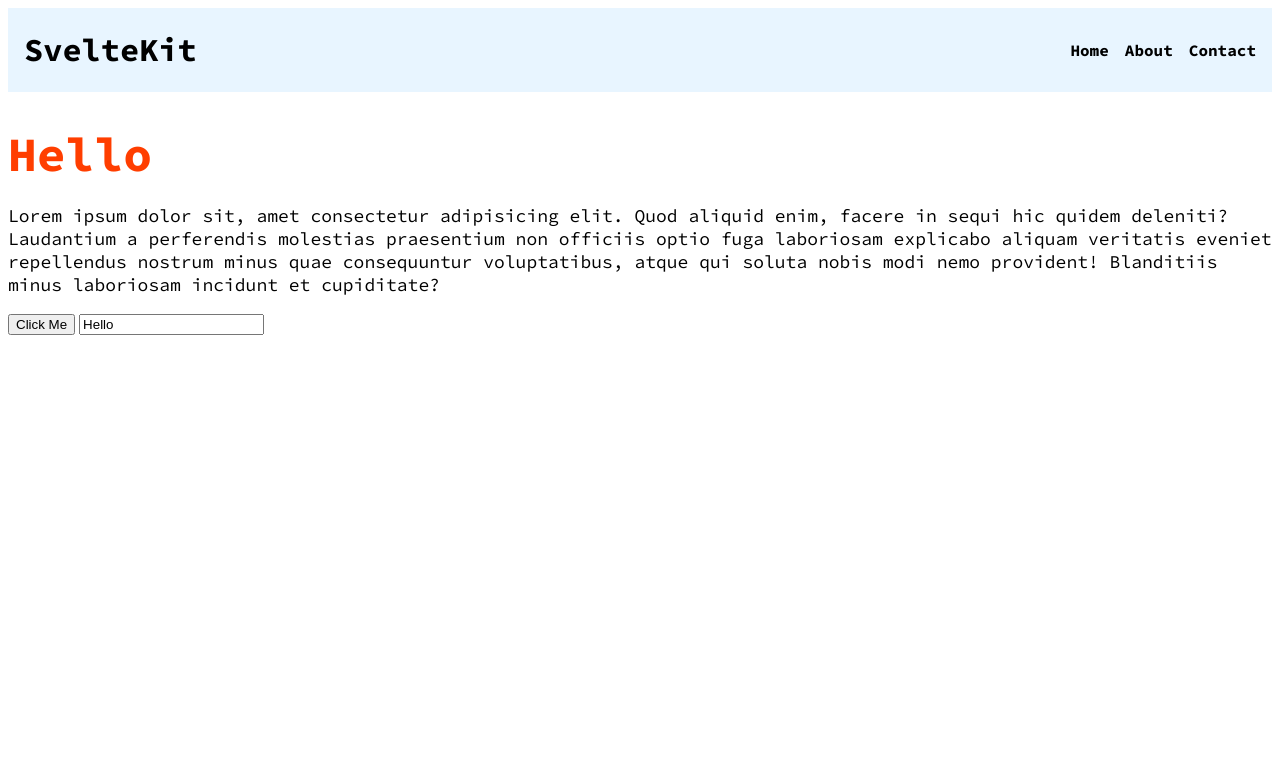
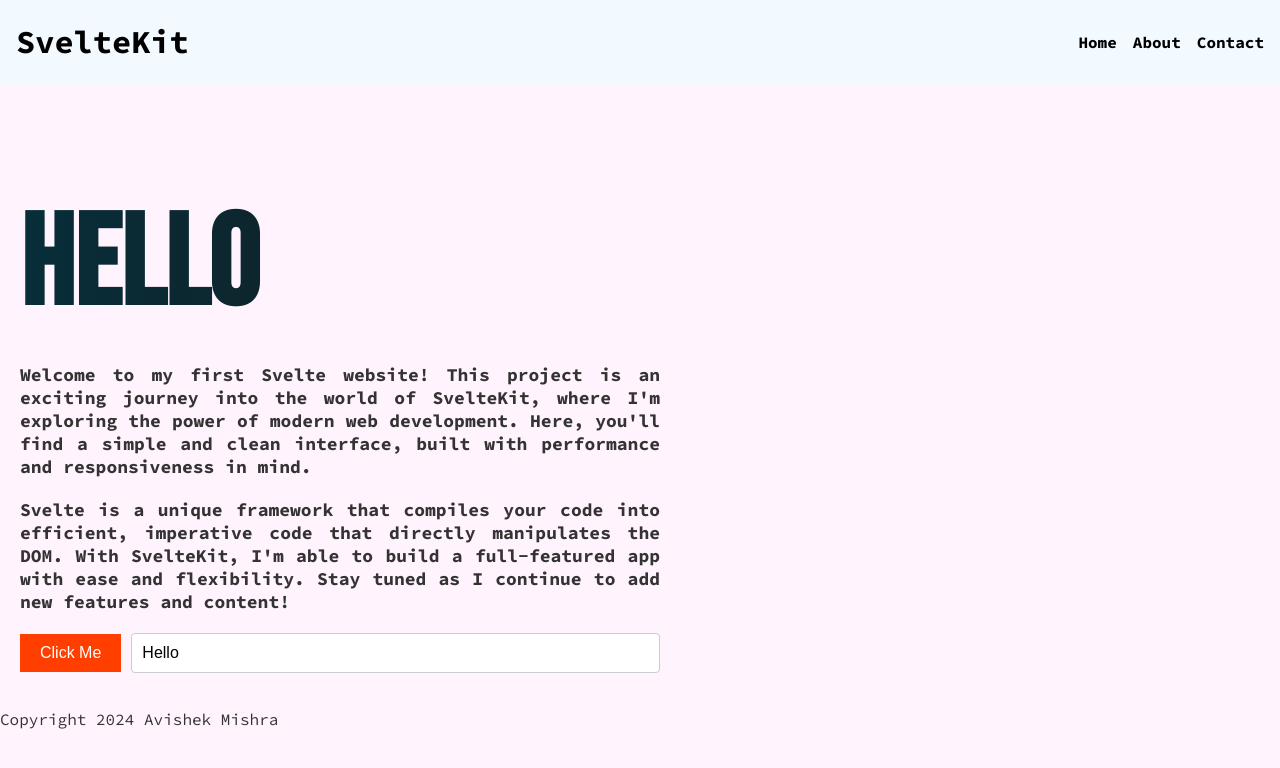
Before and after one commit to Avishek3223/SvelteKit-WEB, a SvelteKit app: page / in a window 1280 px wide. Shown: the top 768 px of the page. Built offline with nearby package versions, Linux system fonts and the light colour scheme.

Commit message:
"Updated Navbar background color, removed font imports, and refactored +page.svelte with new content, styles, and layout."

```diff
--- a/src/lib/components/Navbar.svelte
+++ b/src/lib/components/Navbar.svelte
@@ -16,7 +16,7 @@
 
 <style>
     nav {
-        background-color: #e8f5ff;
+        background-color: #f2f9ff;
         color: white;
         padding: 1rem;
     }
--- /dev/null
+++ b/src/routes/+layout.svelte
@@ -0,0 +1,42 @@
+<script>
+  import Navbar from "$lib/components/Navbar.svelte";
+  import "../styles/global.css";
+</script>
+
+<svelte:head>
+  <link rel="preconnect" href="https://fonts.googleapis.com" />
+  <link rel="preconnect" href="https://fonts.gstatic.com" />
+  <link
+    href="https://fonts.googleapis.com/css2?family=Source+Code+Pro:ital,wght@0,200..900;1,200..900&display=swap"
+    rel="stylesheet"
+  />
+  <link rel="preconnect" href="https://fonts.googleapis.com" />
+  <link rel="preconnect" href="https://fonts.gstatic.com" />
+  <link
+    href="https://fonts.googleapis.com/css2?family=Bebas+Neue&family=Source+Code+Pro:ital,wght@0,200..900;1,200..900&display=swap"
+    rel="stylesheet"
+  />
+</svelte:head>
+
+<header>
+  <Navbar title="SvelteKit" />
+</header>
+
+<main>
+  <slot></slot>
+</main>
+
+<footer>
+  <p>Copyright 2024 Avishek Mishra</p>
+</footer>
+
+<style>
+  main {
+    display: flex;
+    flex-direction: column;
+    width: 50vw;
+    text-align: justify;
+    font-weight: bold;
+    padding: 20px;
+  }
+</style>
--- a/src/routes/+page.svelte
+++ b/src/routes/+page.svelte
@@ -1,69 +1,73 @@
 <script>
-  import Navbar from "$lib/components/Navbar.svelte";
   let title = "Hello ";
   function handleClick() {
     title += "World!";
   }
 </script>
 
-<svelte:head>
-  <link rel="preconnect" href="https://fonts.googleapis.com" />
-  <link rel="preconnect" href="https://fonts.gstatic.com" crossorigin />
-  <link
-    href="https://fonts.googleapis.com/css2?family=Source+Code+Pro:ital,wght@0,200..900;1,200..900&display=swap"
-    rel="stylesheet"
-  />
-</svelte:head>
-
-
 <div>
-  <Navbar title="SvelteKit" />
   <h1>{title}</h1>
   <p>
-    Lorem ipsum dolor sit, amet consectetur adipisicing elit. Quod aliquid enim,
-    facere in sequi hic quidem deleniti? Laudantium a perferendis molestias
-    praesentium non officiis optio fuga laboriosam explicabo aliquam veritatis
-    eveniet repellendus nostrum minus quae consequuntur voluptatibus, atque qui
-    soluta nobis modi nemo provident! Blanditiis minus laboriosam incidunt et
-    cupiditate?
+    Welcome to my first Svelte website! This project is an exciting journey into
+    the world of SvelteKit, where I'm exploring the power of modern web
+    development. Here, you'll find a simple and clean interface, built with
+    performance and responsiveness in mind.
   </p>
-  <button on:click={handleClick}>Click Me</button>
-  <input type="text" bind:value={title} />
+  <p>
+    Svelte is a unique framework that compiles your code into efficient,
+    imperative code that directly manipulates the DOM. With SvelteKit, I'm able
+    to build a full-featured app with ease and flexibility. Stay tuned as I
+    continue to add new features and content!
+  </p>
+  <div class="button_input">
+    <button on:click={handleClick}>Click Me</button>
+    <input type="text" bind:value={title} />
+  </div>
 </div>
 
 <style>
-  body {
-    font-family: 'Source Code Pro', Arial, sans-serif;
-    background-color: #252525;
-    color: #333;
-    display: flex;
-    flex-direction: column;
-    justify-content: center;
-    align-items: center;
-    height: 100vh;
-    margin: 0;
-    padding: 0;
-  }
-
   h1 {
-    color: #ff3e00;
-    font-size: 48px;
+    font-size: 8rem;
     margin-bottom: 20px;
-    font-family: 'Source Code Pro', sans-serif;
+    font-family: "Bebas Neue", sans-serif;
+    background: linear-gradient(to right,rgb(7, 46, 58), rgb(24, 24, 24));
+    -webkit-background-clip: text;
+    -webkit-text-fill-color: transparent;
+    background-clip: text;
+    text-fill-color: transparent;
   }
 
   p {
     font-size: 18px;
-    font-family: 'Source Code Pro', sans-serif;
+    margin-bottom: 20px;
   }
 
-  a {
-    color: #ff3e00;
-    text-decoration: none;
-    font-family: 'Source Code Pro', sans-serif;
+  input {
+    padding: 10px;
+    font-size: 16px;
+    border: 1px solid #ccc;
+    border-radius: 4px;
+    flex-grow: 1;
+    margin-left: 10px;
   }
 
-  a:hover {
-    text-decoration: underline;
+  .button_input {
+    display: flex;
+    justify-content: center;
+    align-items: center;
+    margin-top: 20px;
+  }
+
+  button {
+    background-color: #ff3e00;
+    color: white;
+    border: none;
+    padding: 10px 20px;
+    font-size: 16px;
+    cursor: pointer;
+  }
+
+  button:hover {
+    background-color: #e53900;
   }
 </style>
--- /dev/null
+++ b/src/styles/global.css
@@ -0,0 +1,8 @@
+body {
+    font-family: 'Source Code Pro', Arial, sans-serif;
+    background-color: #fff3fe;
+    color: #333;
+    height: 100vh;
+    margin: 0;
+    padding: 0;
+  }
```
